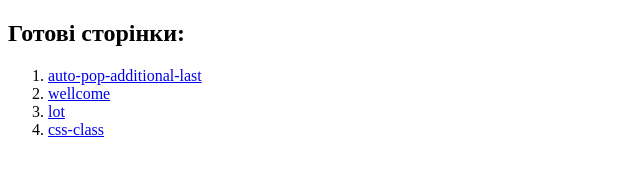
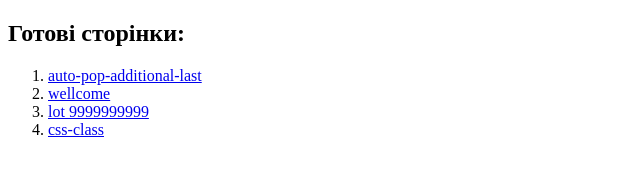
Before and after one commit to alexsand-r/test-3, a plain HTML site: page index.html in a window 1280 px wide. Shown: the whole page, without its empty margins (0-640 px from the left). Drawn offline with Linux system fonts and the light colour scheme.

Commit message:
Update index.html

```diff
--- a/index.html
+++ b/index.html
@@ -18,7 +18,7 @@
 
                              <li><a target="_blank" href="auto-pop-additional-last.html">auto-pop-additional-last</a></li>
                              <li><a target="_blank" href="wellcome.html">wellcome</a></li>
-                             <li><a target="_blank" href="lot.html">lot </a></li>
+                             <li><a target="_blank" href="lot.html">lot 9999999999 </a></li>
                             <li><a target="_blank" href="css-class.html">css-class</a></li>
 
                 </ol>
```
